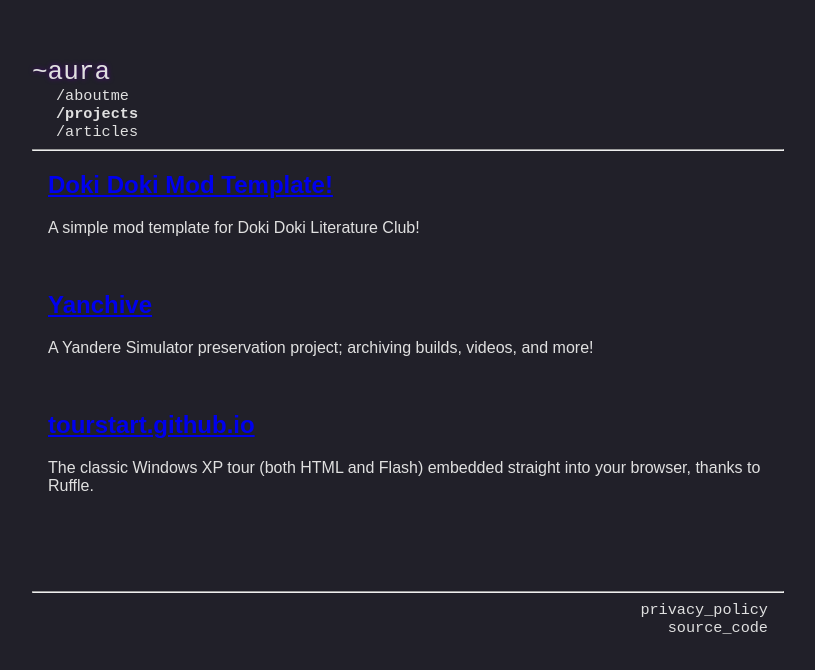
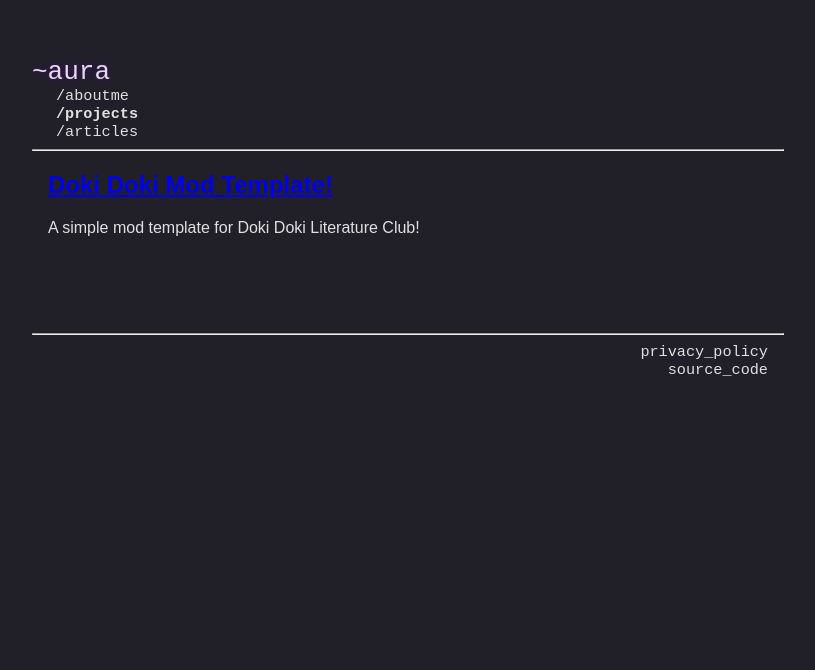
Before and after one commit to auratmos/auratmos.github.io, a plain HTML site: page projects/index.html in a window 1280 px wide. Shown: the whole page, without its empty margins (232-1047 px from the left). Drawn offline with Linux system fonts and the light colour scheme.

Commit message:
Update index.html

```diff
--- a/projects/index.html
+++ b/projects/index.html
@@ -15,12 +15,6 @@
     <div>
         <h2><a href="https://github.com/auratmos/DDMT">Doki Doki Mod Template!</a></h2>
         <p>A simple mod template for Doki Doki Literature Club!</p>
-        <br>
-        <h2><a href="https://yanchive.github.io/Yanchive">Yanchive</a></h2>
-        <p>A Yandere Simulator preservation project; archiving builds, videos, and more!</p>
-        <br>
-        <h2><a href="https://tourstart.github.io">tourstart.github.io</a></h2>
-        <p>The classic Windows XP tour (both HTML and Flash) embedded straight into your browser, thanks to Ruffle.</p>
     </div>
     <hr>
     <footer>
```
